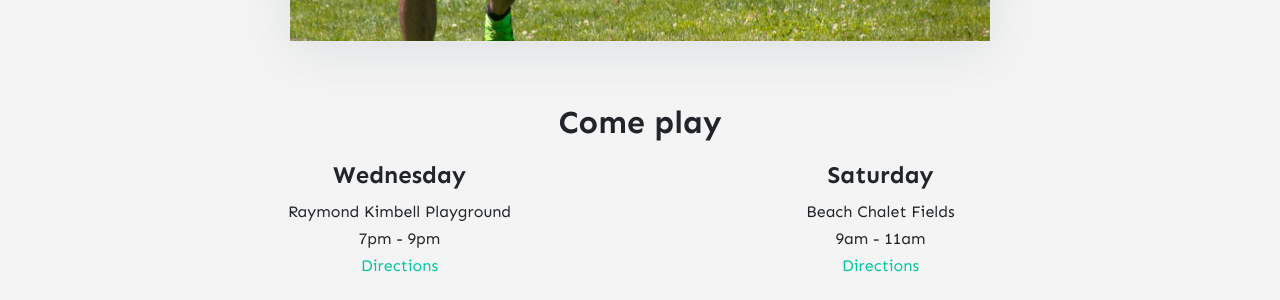
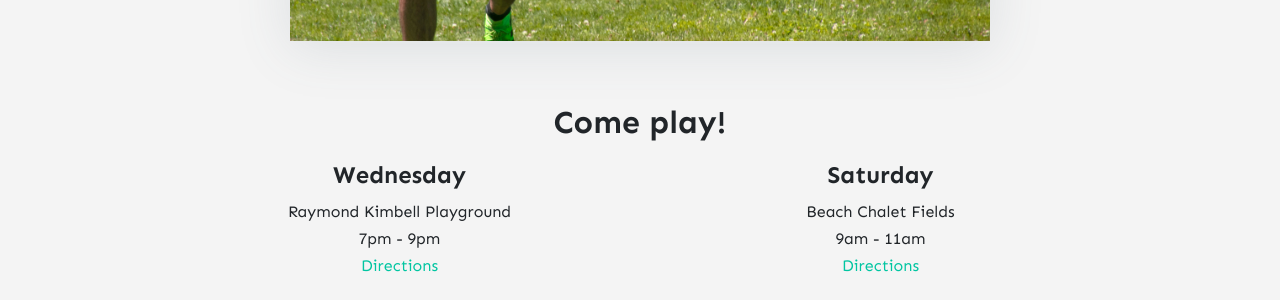
Before and after one commit to stackbit-projects/blue-triceratops-4f502, a Jekyll site: the page built from _pages/about.md, in a window 1280 px wide. Shown: the part 1051-1351 px from the top of the page. Built offline with Jekyll 4.4.1, drawn with Linux system fonts in a browser that asks for light colours; nearby versions of some CDN libraries; comment, search, counter and statistics services are not loaded.

Commit message:
home.html: changed

```diff
--- a/_layouts/home.html
+++ b/_layouts/home.html
@@ -19,7 +19,7 @@ permalink: "/home.html"
 </div>
 
 <div class="section">
-    <h2 class="section-title spacer-20">Come play</h2>
+    <h2 class="section-title spacer-20">Come play!</h2>
     <div class="column-group center">
         <div class="two-column">
             <h4>Wednesday</h4>
```
